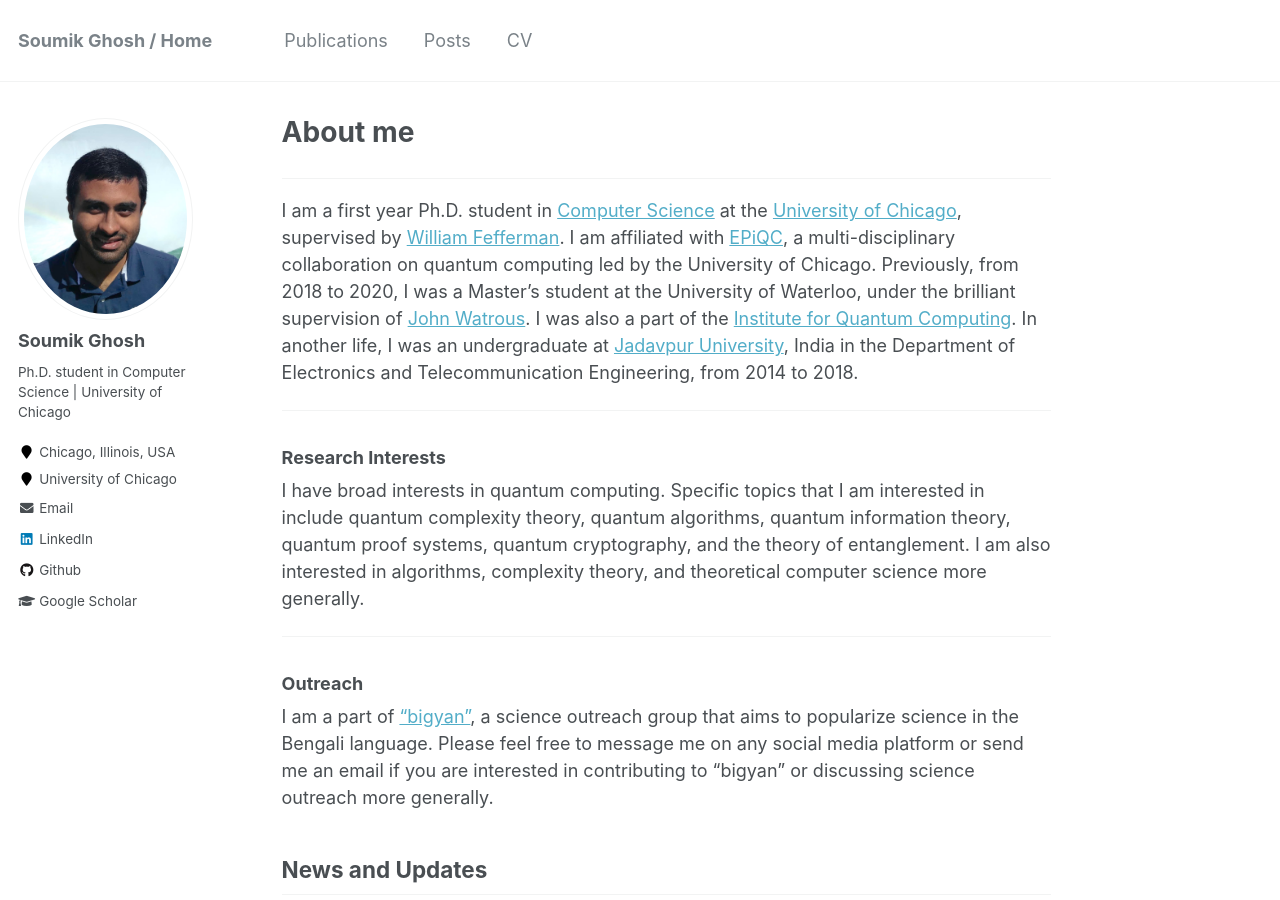
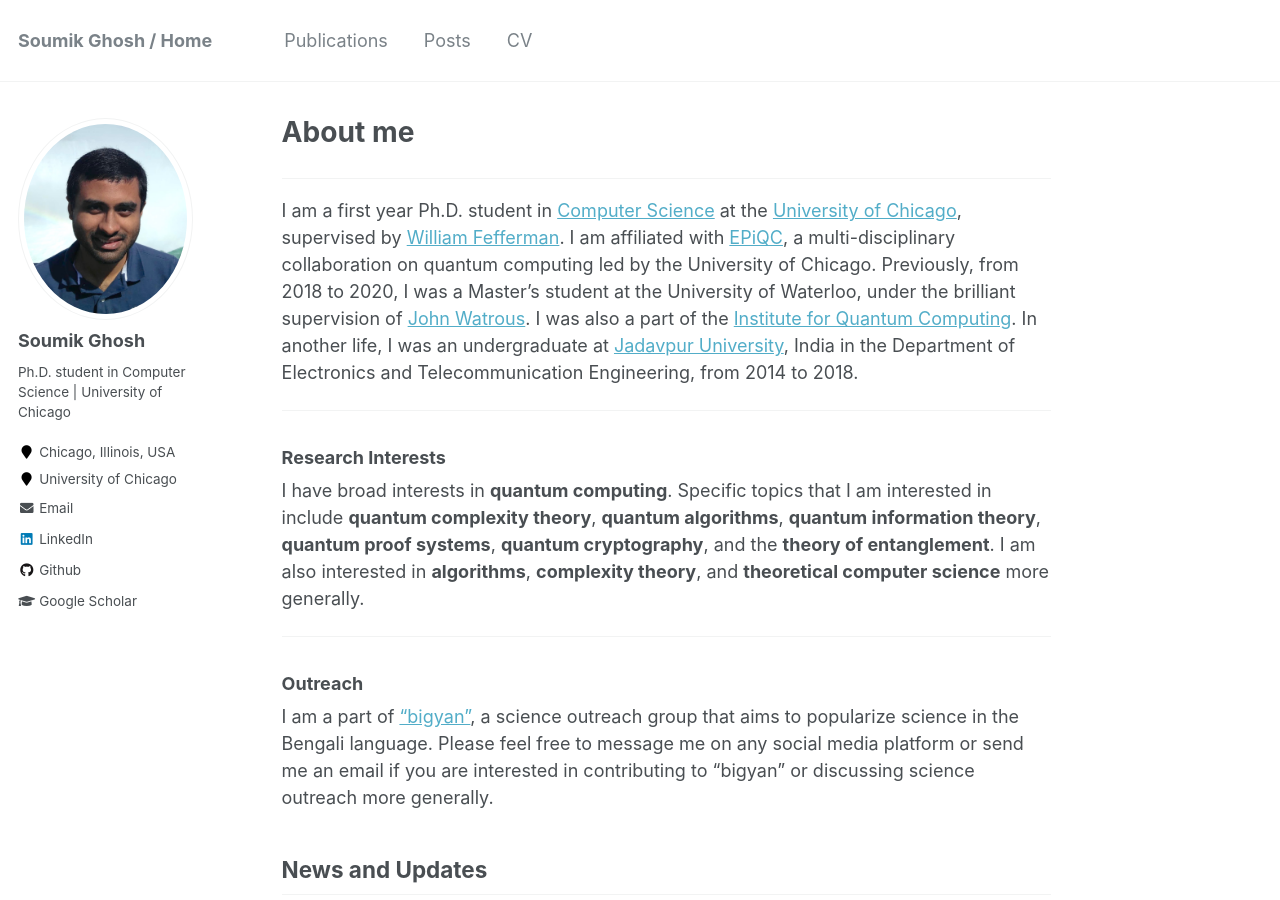
Before and after one commit to soumikghosh23/soumikghosh23.github.io, a Jekyll site: the page built from _pages/about.md, in a window 1280 px wide and 900 px high. Built offline with Jekyll 4.4.1, drawn with Linux system fonts in a browser that asks for light colours.

Commit message:
debugging

```diff
--- a/_pages/about.md
+++ b/_pages/about.md
@@ -15,7 +15,7 @@ I am a first year Ph.D. student in [Computer Science](https://computerscience.uc
 
 ### Research Interests
 
-I have broad interests in quantum computing. Specific topics that I am interested in include quantum complexity theory, quantum algorithms, quantum information theory, quantum proof systems, quantum cryptography, and the theory of entanglement. I am also interested in algorithms, complexity theory, and theoretical computer science more generally.
+I have broad interests in **quantum computing**. Specific topics that I am interested in include **quantum complexity theory**, **quantum algorithms**, **quantum information theory**, **quantum proof systems**, **quantum cryptography**, and the **theory of entanglement**. I am also interested in **algorithms**, **complexity theory**, and **theoretical computer science** more generally.
 
 -----
 
```
Also changed, not shown: 1 other file.
